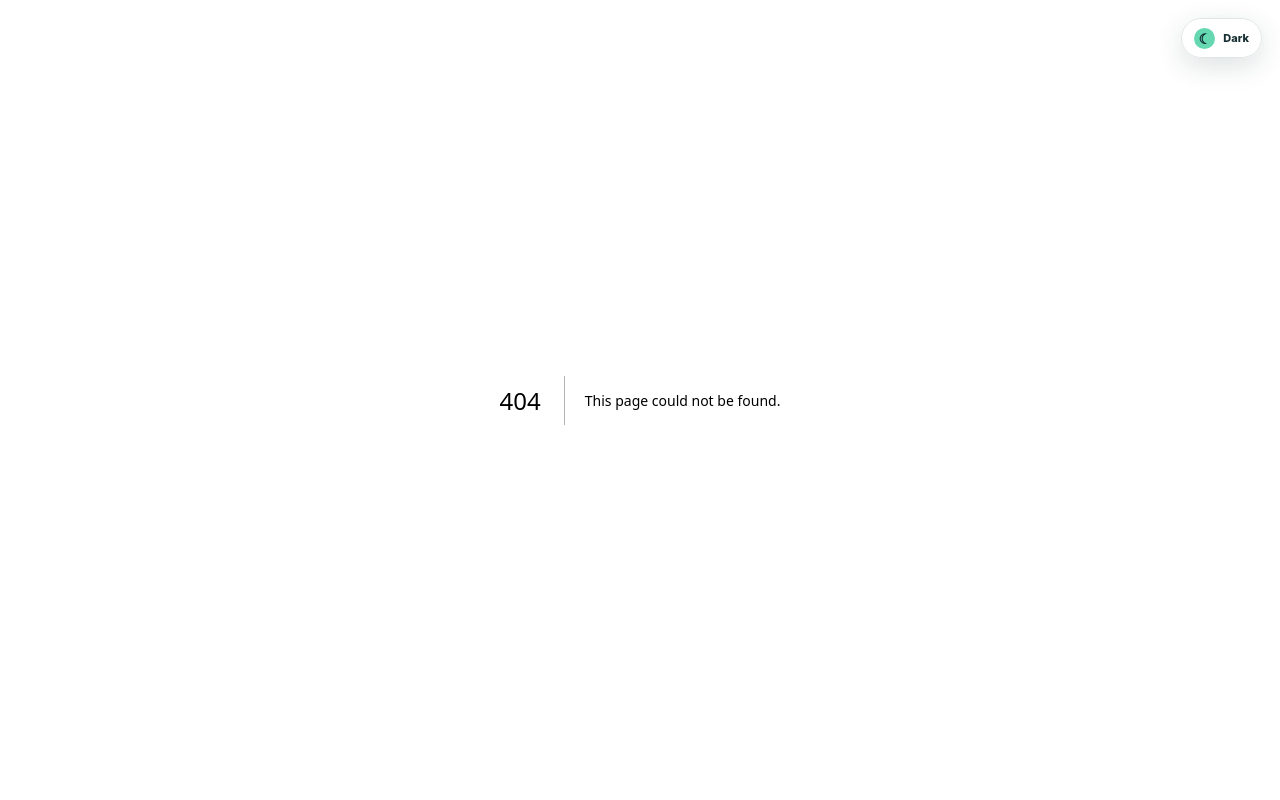
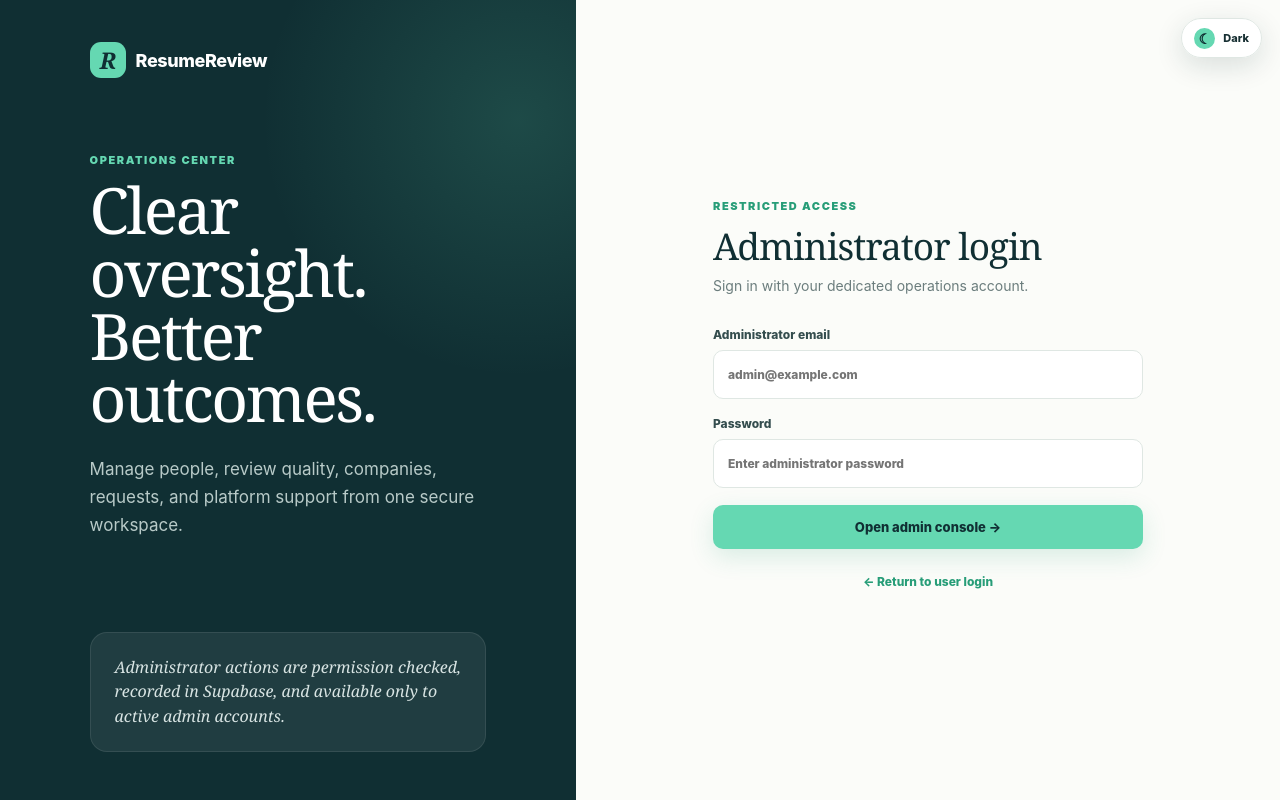
Before and after one commit to vaikunthyugadi-cpu/resume-review-insider, a Next.js app: page /admin/login in a window 1280 px wide. Before the commit this address had no page. Built offline with nearby package versions, Linux system fonts and the light colour scheme.

Commit message:
Add dedicated administrator login page

```diff
--- /dev/null
+++ b/app/admin/login/page.tsx
@@ -0,0 +1,35 @@
+import type { Metadata } from "next";
+import Link from "next/link";
+import { AdminLoginForm } from "@/components/admin-login-form";
+
+export const metadata: Metadata = { title: "Administrator login" };
+
+export default function AdminLoginPage() {
+  return (
+    <main className="auth-layout admin-auth-layout">
+      <section className="auth-brand-panel admin-auth-panel">
+        <Link className="brand brand-light" href="/">
+          <span className="brand-mark">R</span><span>ResumeReview</span>
+        </Link>
+        <div className="auth-brand-copy">
+          <p className="eyebrow eyebrow-light">Operations center</p>
+          <h1>Clear oversight. Better outcomes.</h1>
+          <p>Manage people, review quality, companies, requests, and platform support from one secure workspace.</p>
+        </div>
+        <blockquote>Administrator actions are permission checked, recorded in Supabase, and available only to active admin accounts.</blockquote>
+      </section>
+      <section className="auth-form-panel">
+        <div className="auth-card">
+          <Link className="brand brand-dark auth-mobile-brand" href="/">
+            <span className="brand-mark">R</span><span>ResumeReview</span>
+          </Link>
+          <p className="eyebrow">Restricted access</p>
+          <h2>Administrator login</h2>
+          <p className="subtle">Sign in with your dedicated operations account.</p>
+          <AdminLoginForm />
+          <p className="auth-switch"><Link href="/login">← Return to user login</Link></p>
+        </div>
+      </section>
+    </main>
+  );
+}
```
